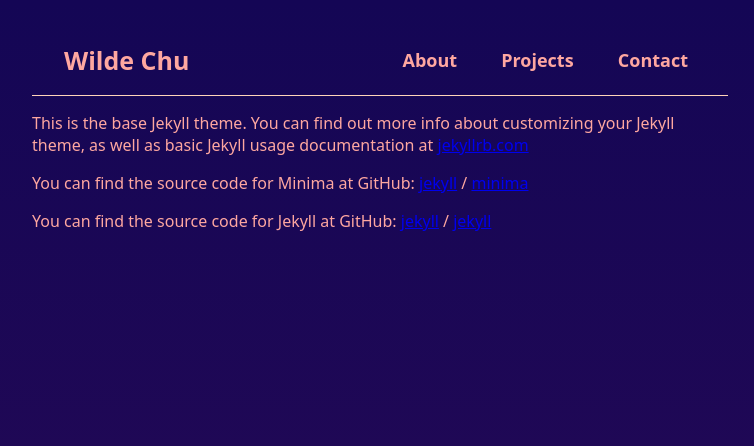
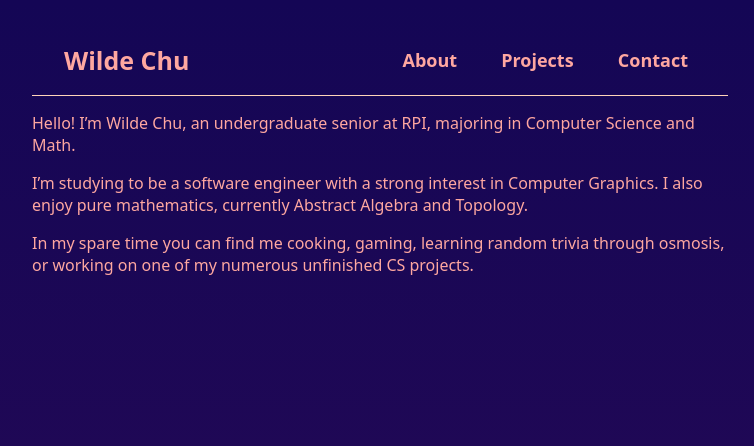
Before and after one commit to wildechu23/wildechu23.github.io, a Jekyll site: the page built from about.md, in a window 1280 px wide. Shown: the top 446 px of the page, without its empty margins (260-1014 px from the left). Built offline with Jekyll 4.4.1, drawn with Linux system fonts in a browser that asks for light colours.

Commit message:
some more stuff

```diff
--- a/_config.yml
+++ b/_config.yml
@@ -1,23 +1,3 @@
-# Welcome to Jekyll!
-#
-# This config file is meant for settings that affect your whole blog, values
-# which you are expected to set up once and rarely edit after that. If you find
-# yourself editing this file very often, consider using Jekyll's data files
-# feature for the data you need to update frequently.
-#
-# For technical reasons, this file is *NOT* reloaded automatically when you use
-# 'bundle exec jekyll serve'. If you change this file, please restart the server process.
-#
-# If you need help with YAML syntax, here are some quick references for you:
-# https://learn-the-web.algonquindesign.ca/topics/markdown-yaml-cheat-sheet/#yaml
-# https://learnxinyminutes.com/docs/yaml/
-#
-# Site settings
-# These are used to personalize your new site. If you look in the HTML files,
-# you will see them accessed via {{ site.title }}, {{ site.email }}, and so on.
-# You can create any custom variable you would like, and they will be accessible
-# in the templates via {{ site.myvariable }}.
-
 title: Wilde Chu
 # email: your-email@example.com
 description: CS Math Undergrad @ RPI
@@ -30,22 +10,5 @@ plugins:
   - jekyll-feed
   - jekyll-sitemap
 
-# Exclude from processing.
-# The following items will not be processed, by default.
-# Any item listed under the `exclude:` key here will be automatically added to
-# the internal "default list".
-#
-# Excluded items can be processed by explicitly listing the directories or
-# their entries' file path in the `include:` list.
-#
-# exclude:
-#   - .sass-cache/
-#   - .jekyll-cache/
-#   - gemfiles/
-#   - Gemfile
-#   - Gemfile.lock
-#   - node_modules/
-#   - vendor/bundle/
-#   - vendor/cache/
-#   - vendor/gems/
-#   - vendor/ruby/
+collections:
+  - projects
--- a/about.md
+++ b/about.md
@@ -4,15 +4,8 @@ title: About
 permalink: /about/
 ---
 
-This is the base Jekyll theme. You can find out more info about customizing your Jekyll theme, as well as basic Jekyll usage documentation at [jekyllrb.com](https://jekyllrb.com/)
+Hello! I'm Wilde Chu, an undergraduate senior at RPI, majoring in Computer Science and Math.
 
-You can find the source code for Minima at GitHub:
-[jekyll][jekyll-organization] /
-[minima](https://github.com/jekyll/minima)
+I'm studying to be a software engineer with a strong interest in Computer Graphics. I also enjoy pure mathematics, currently Abstract Algebra and Topology.
 
-You can find the source code for Jekyll at GitHub:
-[jekyll][jekyll-organization] /
-[jekyll](https://github.com/jekyll/jekyll)
-
-
-[jekyll-organization]: https://github.com/jekyll
+In my spare time you can find me cooking, gaming, learning random trivia through osmosis, or working on one of my numerous unfinished CS projects.
```
Also changed, not shown: _posts/2024-08-14-welcome-to-jekyll.markdown (deleted, +0 -29 lines), projects.md (added, +12 -0 lines).
